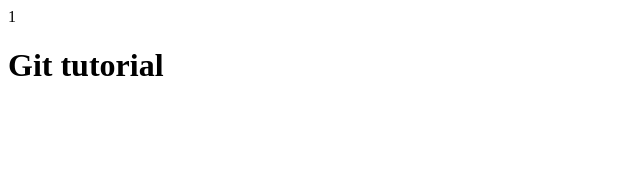
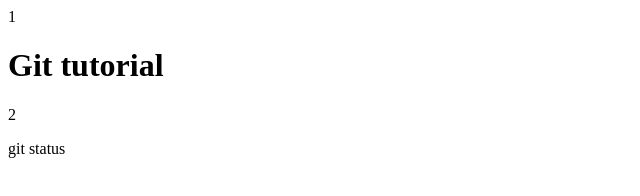
Before and after one commit to Ruditch/git_tutorial, a plain HTML site: page index.html in a window 1280 px wide. Shown: the full height of the page, 0-640 px from the left. Drawn offline with Linux system fonts and the light colour scheme.

Commit message:
Added git staus command

```diff
--- a/index.html
+++ b/index.html
@@ -1 +1,2 @@
 1 <h1>Git tutorial</h1>
+2 <p>git status</p>
```
